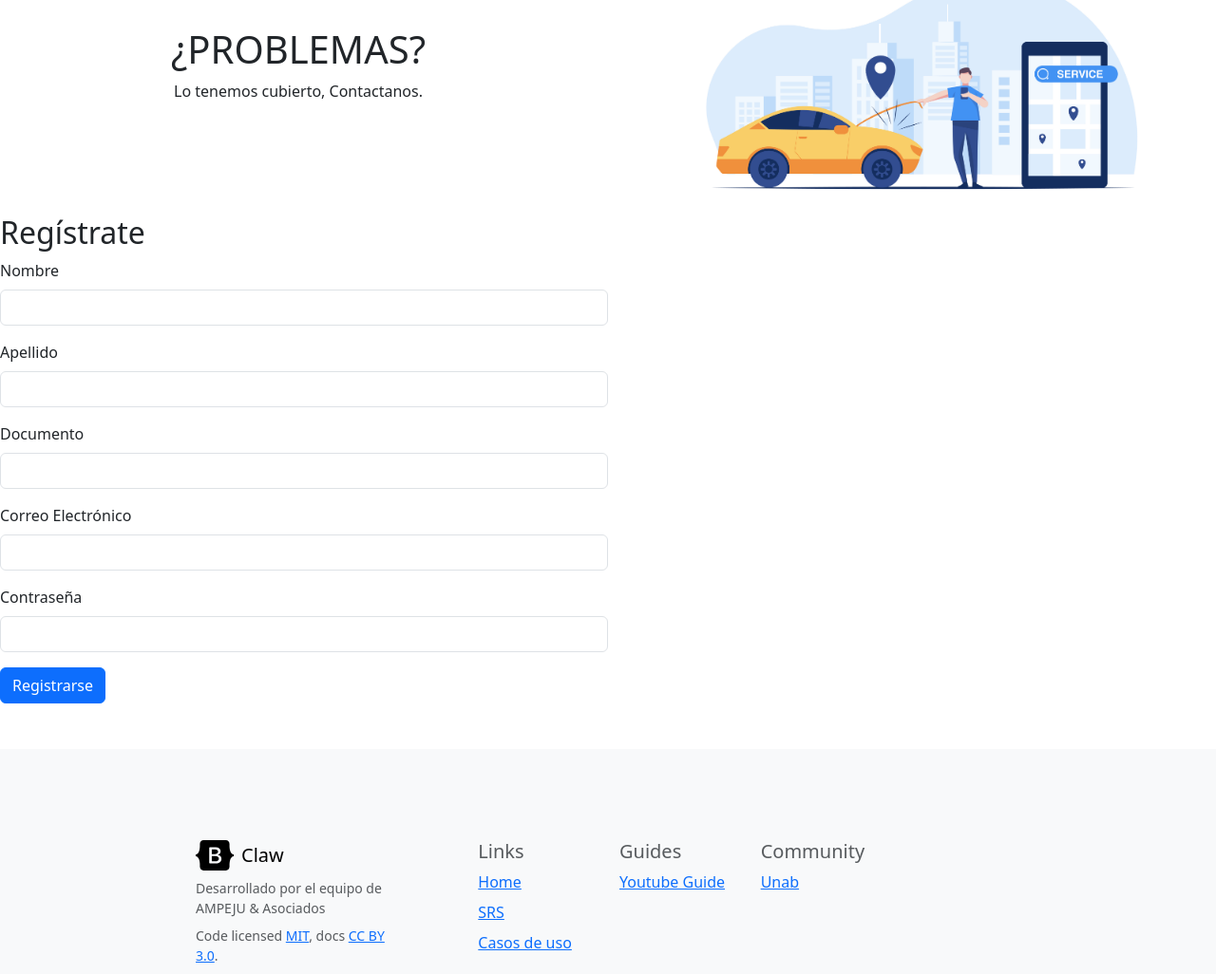
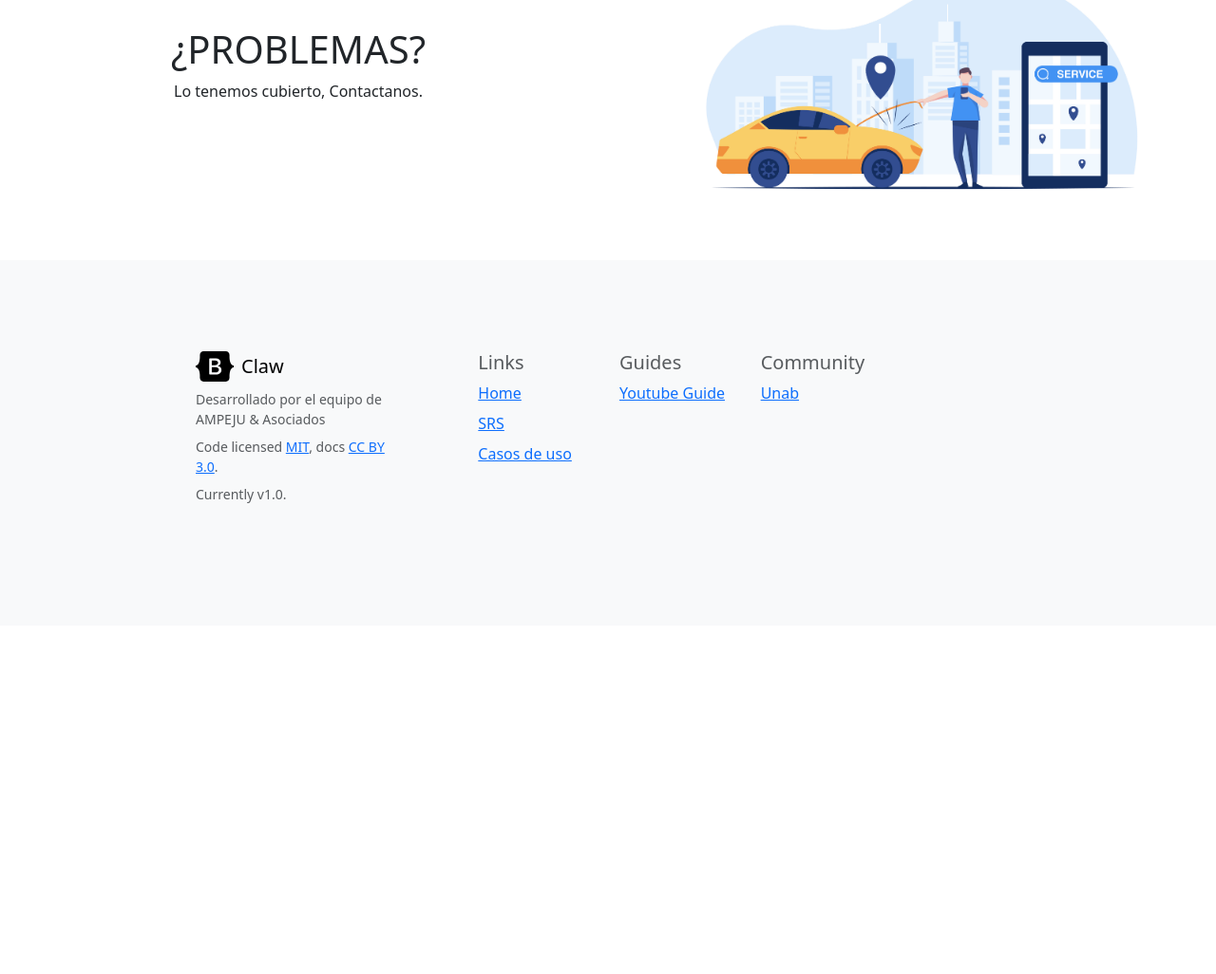
Before and after one commit to PedroMartk9i/Ampeju, a website: page public/landpage.html in a window 1280 px wide. Shown: the part 957-1983 px from the top of the page at 95% size. After the commit the page ends 1616 px from the top, so only its background shows below. Drawn offline with nearby package versions, Linux system fonts and the light colour scheme.

Commit message:
No se que hice

```diff
--- a/public/landpage.html
+++ b/public/landpage.html
@@ -106,33 +106,6 @@
         </div>
     </div>
 
-    <div class="col-md-6 flex flex-col justify-center w-1/2 gap-10 items-center ml-20" id="registro">
-        <h2 class="font-weight-bold">Regístrate</h2>
-        <form id="registro">
-            <div class="mb-3">
-                <label for="nombre" class="form-label">Nombre</label>
-                <input type="text" class="form-control" id="nombre" name="nombre" required>
-            </div>
-            <div class="mb-3">
-                <label for="apellido" class="form-label">Apellido</label>
-                <input type="text" class="form-control" id="apellido" name="apellido" required>
-            </div>
-            <div class="mb-3">
-                <label for="documento" class="form-label">Documento</label>
-                <input type="text" class="form-control" id="documento" name="documento" required>
-            </div>
-            <div class="mb-3">
-                <label for="email" class="form-label">Correo Electrónico</label>
-                <input type="email" class="form-control" id="email" name="email" required>
-            </div>
-            <div class="mb-3">
-                <label for="password" class="form-label">Contraseña</label>
-                <input type="password" class="form-control" id="password" name="password" required>
-            </div>
-            <button type="submit" class="btn btn-primary">Registrarse</button>
-        </form>
-    </div>
-
 
     <footer class="bd-footer py-4 py-md-5 mt-5 bg-body-tertiary">
         <div class="container py-4 py-md-5 px-4 px-md-3 text-body-secondary">
--- a/routes.js
+++ b/routes.js
@@ -19,4 +19,5 @@ router.put('/usuarios/:id', usuarioController.actualizarUsuario);
 // Ruta para eliminar un usuario
 router.delete('/usuarios/:id', usuarioController.eliminarUsuario);
 
+
 module.exports = router;
```
Also changed, not shown: public/js/registro.js (+14 -0 lines), public/register.html (+1 -1 lines).
